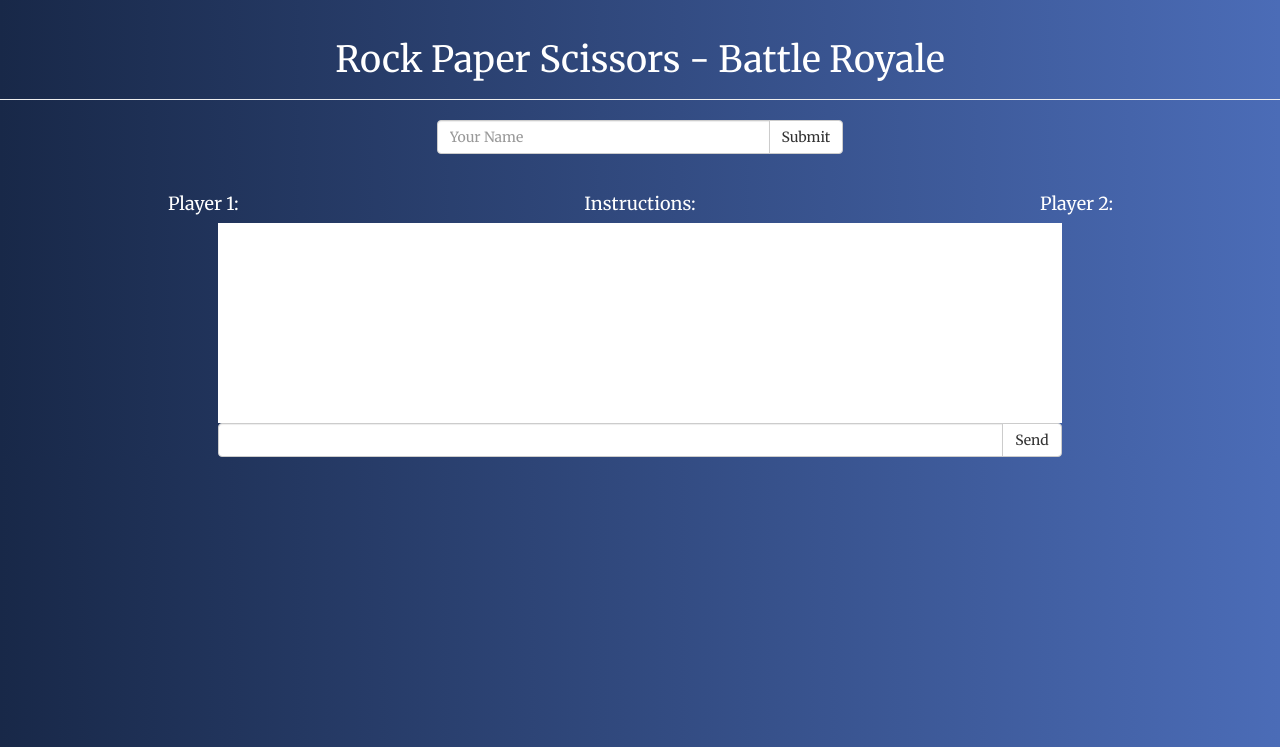
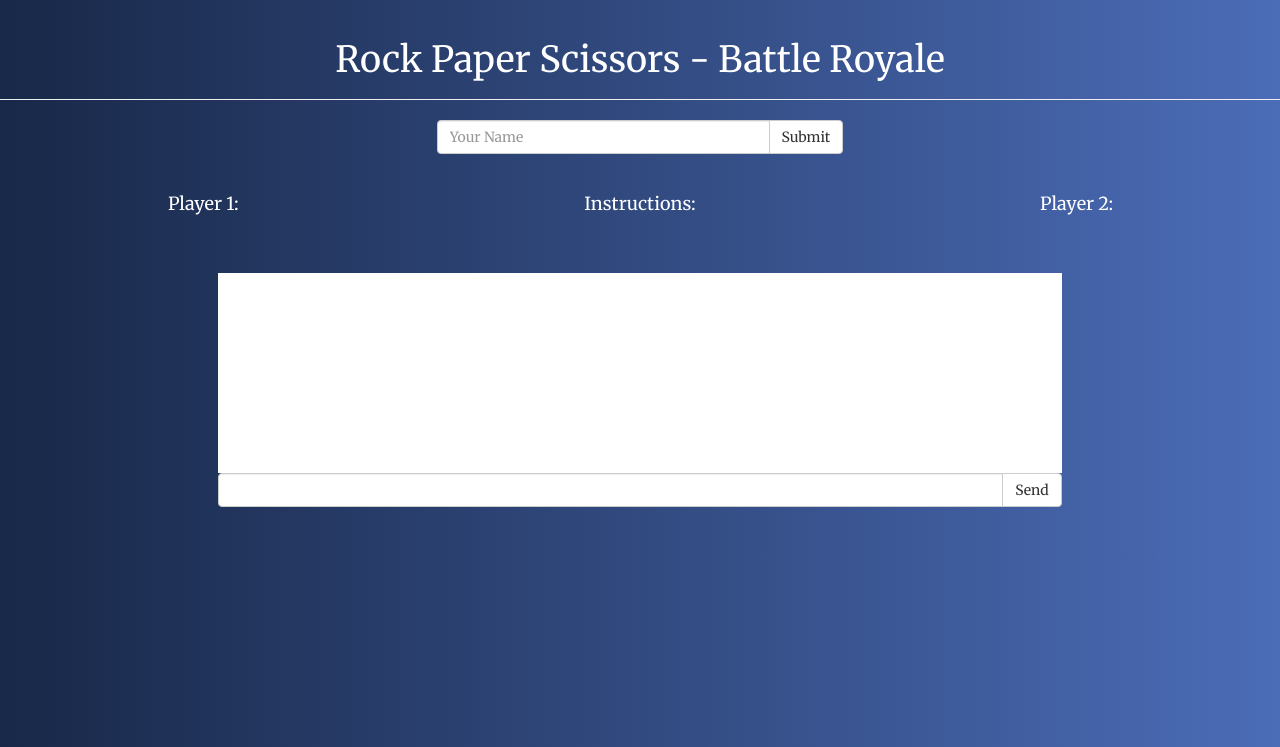
Before and after one commit to lawrencel13110123/rock-paper-scissors, a PHP site: page / in a window 1280 px wide. Shown: the top 747 px of the page. Run offline with PHP 8.4, Linux system fonts and the light colour scheme; some libraries are stand-ins or nearby versions.

Commit message:
some css changes

```diff
--- a/assets/css/style.css
+++ b/assets/css/style.css
@@ -28,3 +28,8 @@ body{
   background-color: white;
   height: 200px;
 }
+#chat-row{
+  margin-top: 50px;
+  margin-bottom: 50px;
+  /*display: none;*/
+}
```
